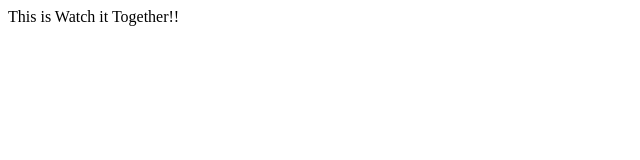
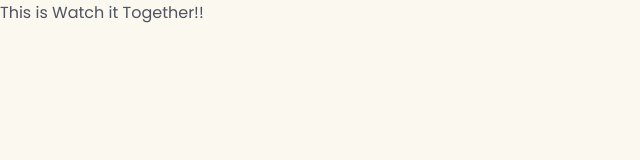
Before and after one commit to RahulPandya25/Watch-It-Together, a website: page public/index.html in a window 1280 px wide. Shown: the whole page, without its empty margins (0-640 px from the left). Drawn offline with Linux system fonts and the light colour scheme.

Commit message:
updated JS and CSS files

```diff
--- a/index.js
+++ b/index.js
@@ -10,7 +10,9 @@ const userService = require("./services/UserService");
 app.use(express.static(__dirname + "/public"));
 
 function onConnection(socket) {
-  socket.on("viewer", (data) => socket.broadcast.emit("viewer", data));
+  socket.on("play", (data) => socket.broadcast.emit("play", data));
+  socket.on("pause", (data) => socket.broadcast.emit("pause", data));
+  socket.on("seek", (data) => socket.broadcast.emit("seek", data));
 }
 
 io.on("connection", onConnection);
--- /dev/null
+++ b/public/css/main.scss
@@ -0,0 +1,52 @@
+@import url("https://fonts.googleapis.com/css2?family=Poppins:wght@300;400;500;600;700&display=swap");
+*,
+*::before,
+*::after {
+  margin: 0;
+  padding: 0;
+  box-sizing: border-box;
+  font-family: "Poppins", sans-serif;
+}
+
+:root {
+  --pale-blue-green: #ecfaf5;
+  --pale-green: #dcf8c6;
+  --pale-yellow: #fff5c4;
+  --pale-red: #f79c9f;
+  --pale-blue: #e1f3fb;
+  --blue-ocean: #aadaff;
+  --pale-white: #f9f9f9;
+  --pale-grey: #f0f0f0;
+  --green: #35d371;
+
+  --lime-accent: #9acb34;
+  --teal-accent: #45ada8;
+  --blue-accent: #4285f4;
+  --yellow-accent: #fce100;
+  --green-accent: #16c60c;
+  --orange-accent: #f7630c;
+  --red-accent: #e81224;
+  --dark: #363e4b;
+  --medium: #3c4758;
+  --light: #fbf8ef;
+  --black: #0a1128b6;
+
+  --emboss: 6px 6px 10px rgba(0, 0, 0, 0.1),
+    -6px -6px 10px rgba(255, 255, 255, 0.8);
+  --deboss: inset 6px 6px 10px rgba(0, 0, 0, 0.1),
+    inset -6px -6px 10px rgba(255, 255, 255, 0.8);
+}
+
+body {
+  color: var(--black);
+  background-color: var(--light);
+
+  &::-webkit-scrollbar {
+    width: 8px;
+    background: rgba(0, 0, 0, 0.1);
+  }
+  &::-webkit-scrollbar-thumb {
+    background-color: var(--blue-accent);
+    border-radius: 10px;
+  }
+}
--- a/public/index.html
+++ b/public/index.html
@@ -4,8 +4,10 @@
     <meta charset="UTF-8" />
     <meta name="viewport" content="width=device-width, initial-scale=1.0" />
     <title>Watch It Together</title>
+    <link rel="stylesheet" href="css/main.css" />
   </head>
   <body>
     This is Watch it Together!!
   </body>
+  <script src="js/main.js"></script>
 </html>
```
Also changed, not shown: public/css/main.css (added), public/js/main.js (added), 1 other file.
